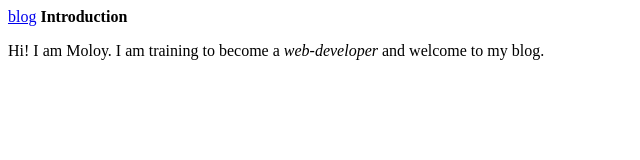
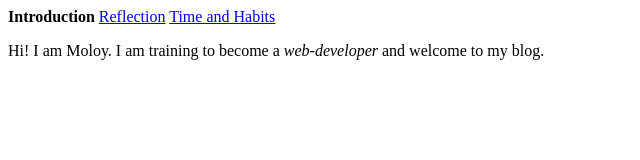
Before and after one commit to moloy-b/moloy-b.github.io, a plain HTML site: page index.html in a window 1280 px wide. Shown: the whole page, without its empty margins (0-640 px from the left). Drawn offline with Linux system fonts and the light colour scheme.

Commit message:
linked blogs to homepage

```diff
--- a/index.html
+++ b/index.html
@@ -5,8 +5,10 @@
     <meta charset="UTF-8">
   </head>
       <body>
-        <a href="file:///home/dev/workspace/moloy-b.github.io/blog/cultural-reflection-blog.html">blog</a>
+
         <b>Introduction</b>
+        <a href="http://moloy-b.github.io/blog/cultural-reflection-blog.html">Reflection</a>
+        <a href="http://moloy-b.github.io/blog/time-and-habits-blog.html">Time and Habits</a>
       <p>Hi! I am Moloy. I am training to become a <em>web-developer</em> and welcome to my blog.</p>
     </body>
   </html>
```
